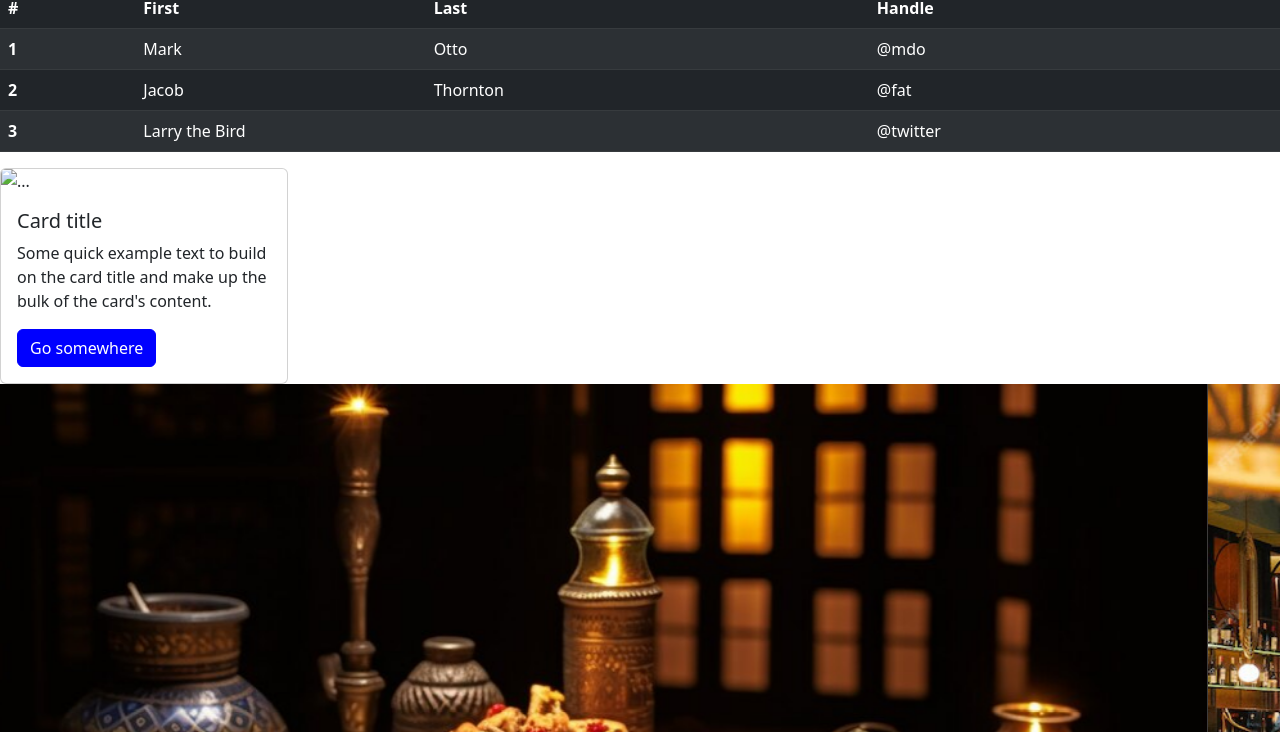
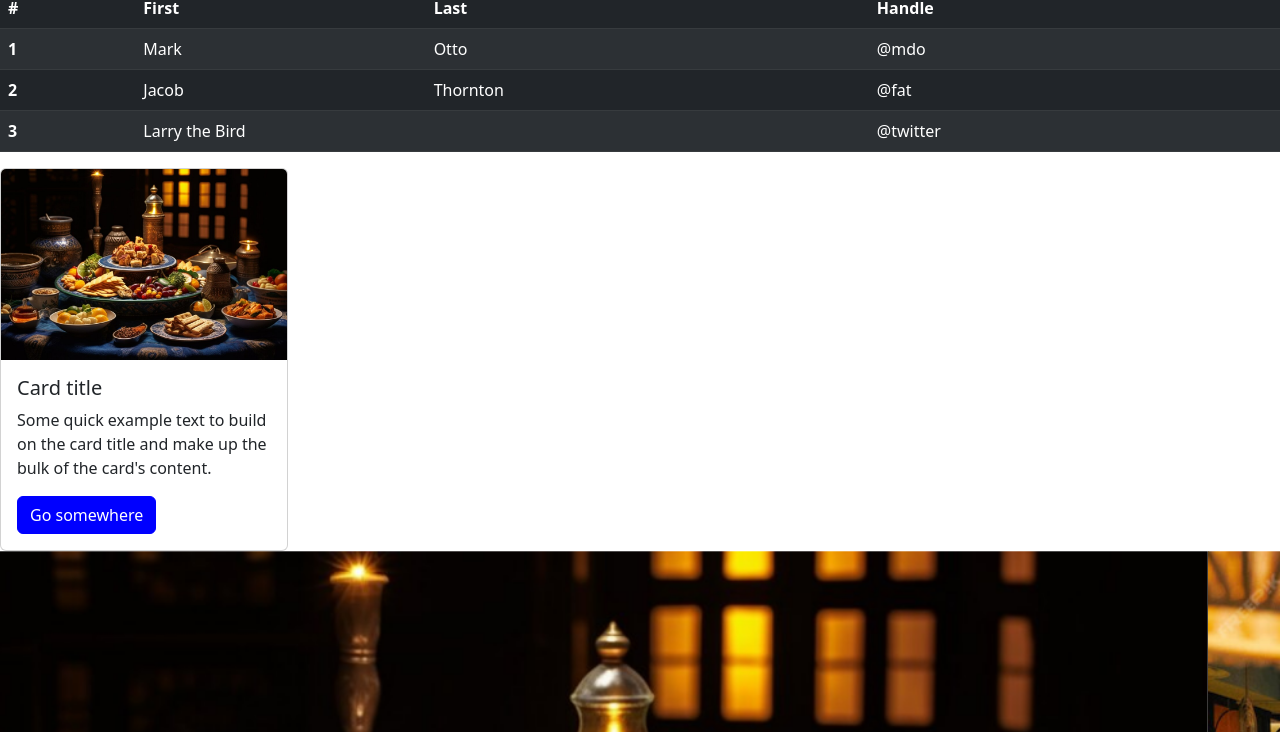
Before and after one commit to Pasangcrp/MyPractice, a website: page Class2/src/index.html in a window 1280 px wide. Shown: the part 68-800 px from the top of the page. Drawn offline with Linux system fonts and the light colour scheme.

Commit message:
edited Class2

```diff
--- a/Class2/src/index.html
+++ b/Class2/src/index.html
@@ -4,6 +4,7 @@
     <meta charset="UTF-8" />
     <meta name="viewport" content="width=device-width, initial-scale=1.0" />
     <link rel="stylesheet" href="main.css" />
+    <link rel="stylesheet" href="style.css" />
     <script src="bootstrap.bundle.min.js"></script>
     <title>Document</title>
   </head>
@@ -39,8 +40,8 @@
       </tbody>
     </table>
 
-    <div class="card" style="width: 18rem">
-      <img src="..." class="card-img-top" alt="..." />
+    <div class="card">
+      <img src="../assets/img1.jpg" class="card-img-top" alt="..." />
       <div class="card-body">
         <h5 class="card-title">Card title</h5>
         <p class="card-text">
@@ -58,13 +59,13 @@
     >
       <div class="carousel-inner">
         <div class="carousel-item active">
-          <img src="../assets/img1.jpg" class="d-block w-100" alt="..." />
+          <img src="../assets/img1.jpg" class="d-block w-100" alt="img1" />
         </div>
         <div class="carousel-item">
-          <img src="../assets/img2.jpg" class="d-block w-100" alt="..." />
+          <img src="../assets/img2.jpg" class="d-block w-100" alt="img2" />
         </div>
         <div class="carousel-item">
-          <img src="../assets/img3.jpg" class="d-block w-100" alt="..." />
+          <img src="../assets/img3.jpg" class="d-block w-100" alt="img3" />
         </div>
       </div>
       <button
--- /dev/null
+++ b/Class2/src/style.css
@@ -0,0 +1,3 @@
+.card {
+  width: 18rem;
+}
```
